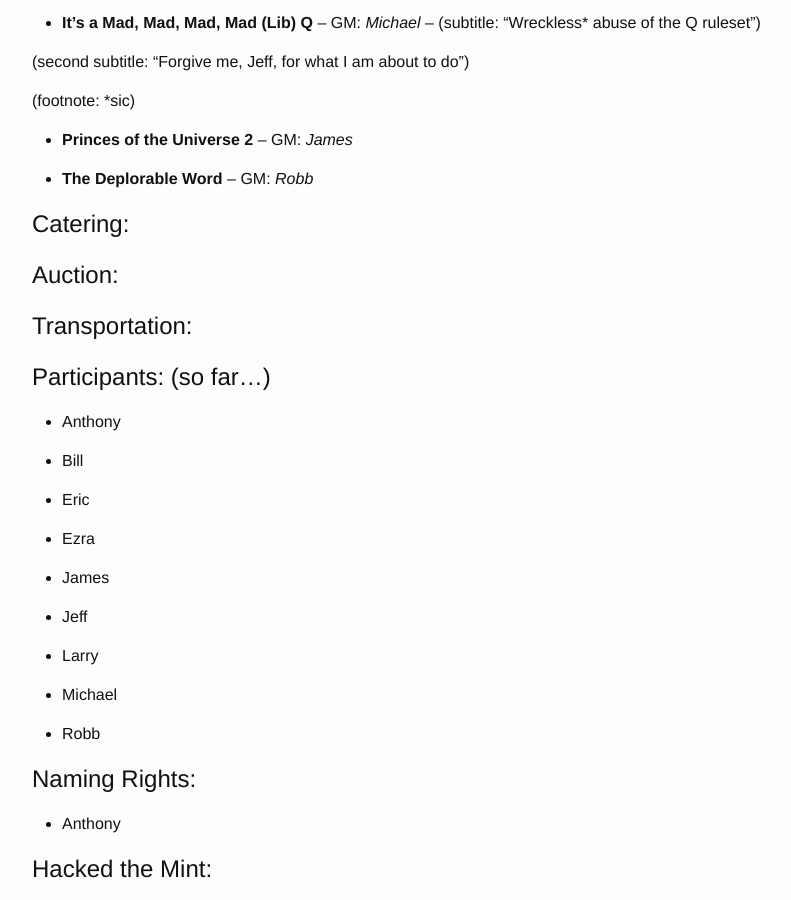
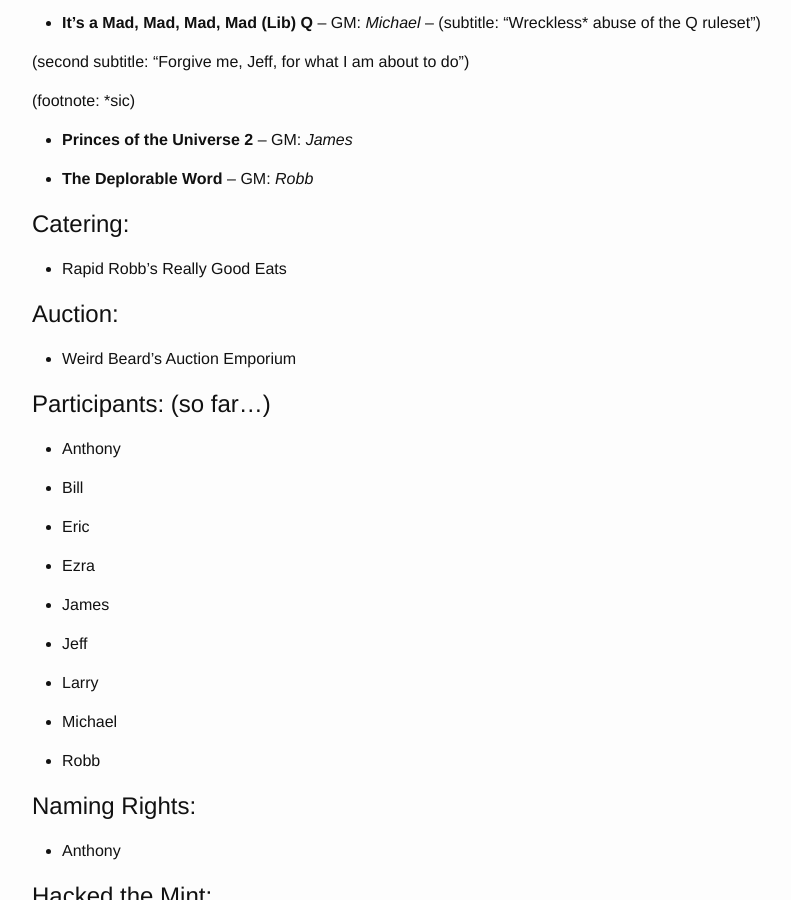
Before and after one commit to Geekend-PNW/geekend-pnw.github.com, a Jekyll site: the page built from _events/2018-07.md, in a window 1280 px wide and 900 px high, scrolled down 1101 px. Shown: the whole window, without its empty margins (238-1029 px from the left). Built offline with Jekyll 4.4.1, drawn with Linux system fonts in a browser that asks for light colours.

Commit message:
event page update

```diff
--- a/_events/2018-07.md
+++ b/_events/2018-07.md
@@ -13,10 +13,10 @@ redirect_from: [ / ]
 {% include game-list.md %}
 
 # Catering:
+- Rapid Robb's Really Good Eats
 
 # Auction:
-
-# Transportation:
+- Weird Beard's Auction Emporium
 
 # Participants: (so far...)
 {% include player-list.md %}
```
